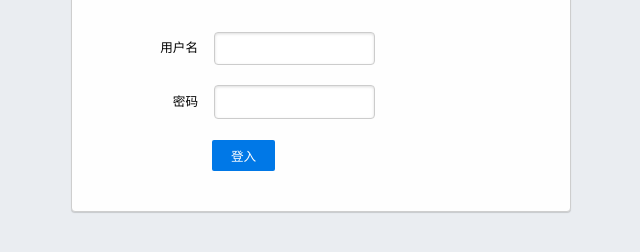
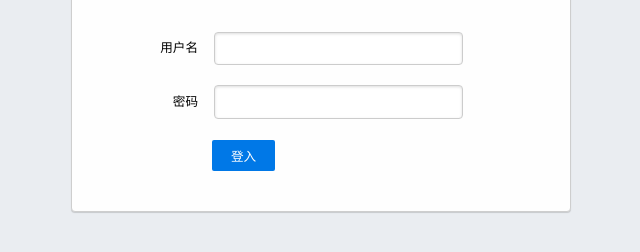
Before and after one commit to bcho-archive/vinko-backend, a plain HTML site: page signin.html in a window 1280 px wide. Shown: the part 204-456 px from the top of the page, without its empty margins (319-959 px from the left). Drawn offline with nearby package versions, Linux system fonts and the light colour scheme.

Commit message:
changed signin input size

```diff
--- a/signin.html
+++ b/signin.html
@@ -17,11 +17,11 @@
             <form action="" class="pure-form pure-form-aligned">
                 <div class="pure-control-group">
                     <label for="username">用户名</label>
-                    <input type="text" name="username" />
+                    <input type="text" name="username" class="pure-u-1-2"/>
                 </div>
                 <div class="pure-control-group">
                     <label for="password">密码</label>
-                    <input type="password" name="password" />
+                    <input type="password" name="password" class="pure-u-1-2" />
                 </div>
                 <div class="pure-controls">
                     <button class="pure-button pure-button-primary" type="submit">登入</button>
```
